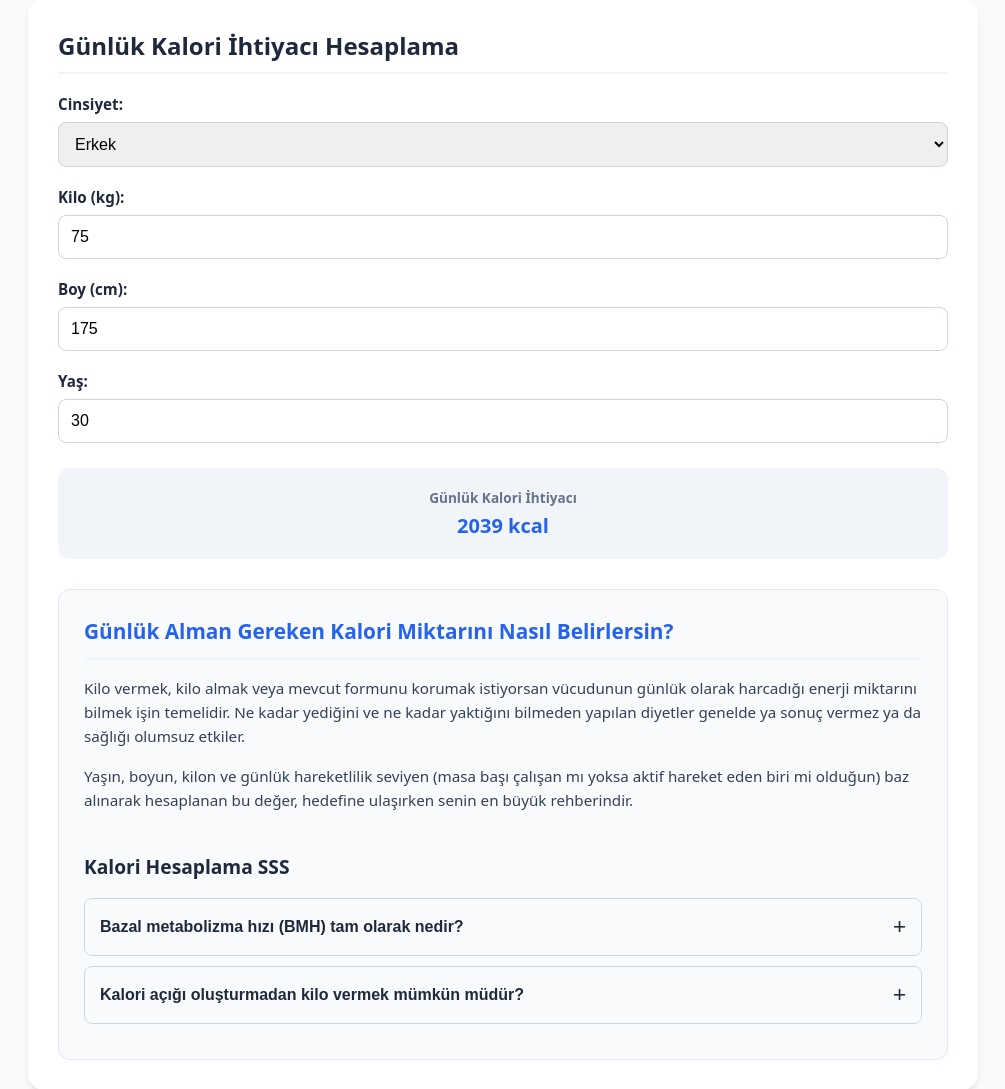
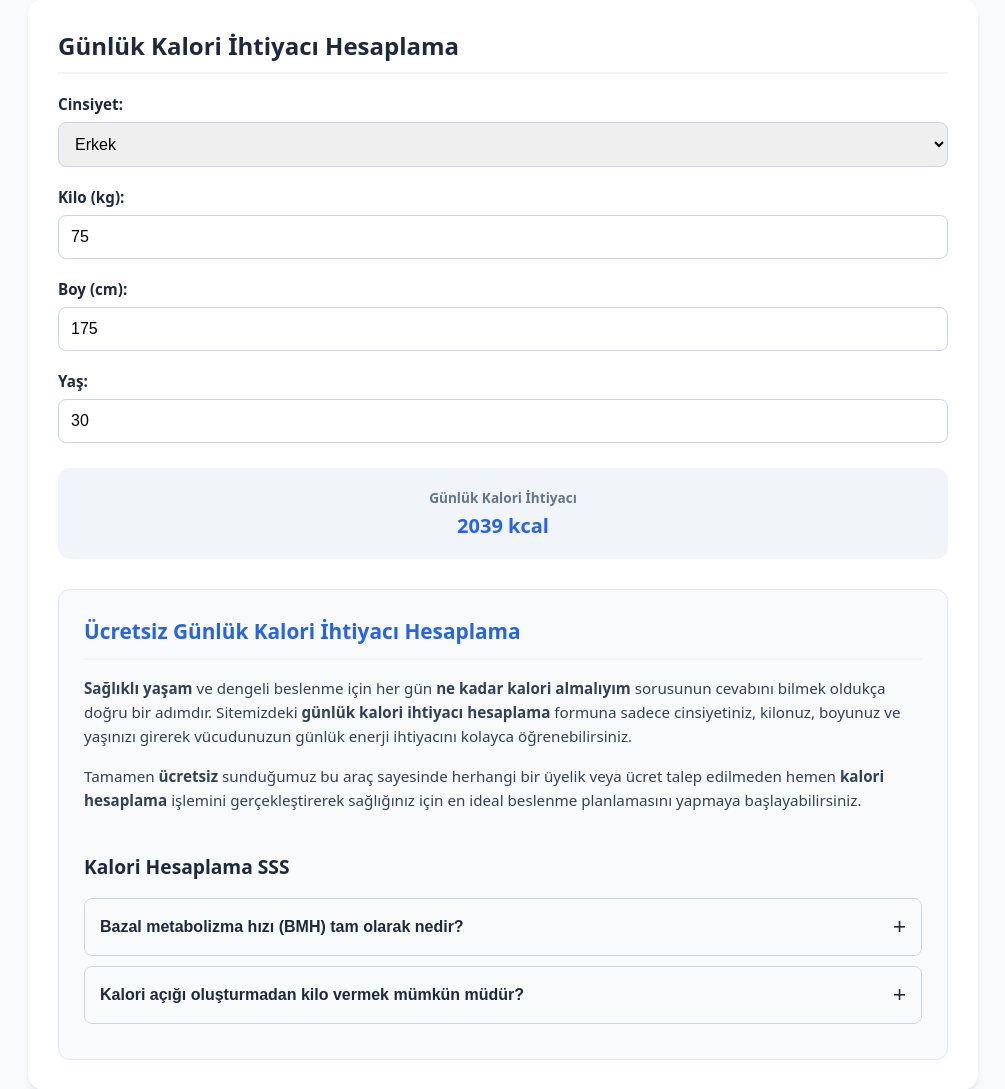
Before and after one commit to cempolat172-arch/pratikhesaplar, a FastAPI app: page /kalori-hesaplama in a window 1280 px wide. Shown: the part 264-1353 px from the top of the page, without its empty margins (137-1142 px from the left). Run offline with FastAPI, Linux system fonts and the light colour scheme.

Commit message:
Kalori sayfası için SEO metni güncellendi

```diff
--- a/templates/kalori.html
+++ b/templates/kalori.html
@@ -12,9 +12,9 @@
 </div>
 
 <div class="seo-content" style="background: #f8fafc; padding: 25px; border-radius: 12px; margin-top: 30px; border: 1px solid #e2e8f0; box-shadow: 0 2px 4px rgba(0,0,0,0.02);">
-    <h2 style="font-size: 1.3rem; margin-top: 0;">Günlük Alman Gereken Kalori Miktarını Nasıl Belirlersin?</h2>
-    <p>Kilo vermek, kilo almak veya mevcut formunu korumak istiyorsan vücudunun günlük olarak harcadığı enerji miktarını bilmek işin temelidir. Ne kadar yediğini ve ne kadar yaktığını bilmeden yapılan diyetler genelde ya sonuç vermez ya da sağlığı olumsuz etkiler.</p>
-    <p>Yaşın, boyun, kilon ve günlük hareketlilik seviyen (masa başı çalışan mı yoksa aktif hareket eden biri mi olduğun) baz alınarak hesaplanan bu değer, hedefine ulaşırken senin en büyük rehberindir.</p>
+    <h2 style="font-size: 1.3rem; margin-top: 0;">Ücretsiz Günlük Kalori İhtiyacı Hesaplama</h2>
+    <p><strong>Sağlıklı yaşam</strong> ve dengeli beslenme için her gün <strong>ne kadar kalori almalıyım</strong> sorusunun cevabını bilmek oldukça doğru bir adımdır. Sitemizdeki <strong>günlük kalori ihtiyacı hesaplama</strong> formuna sadece cinsiyetiniz, kilonuz, boyunuz ve yaşınızı girerek vücudunuzun günlük enerji ihtiyacını kolayca öğrenebilirsiniz.</p>
+    <p>Tamamen <strong>ücretsiz</strong> sunduğumuz bu araç sayesinde herhangi bir üyelik veya ücret talep edilmeden hemen <strong>kalori hesaplama</strong> işlemini gerçekleştirerek sağlığınız için en ideal beslenme planlamasını yapmaya başlayabilirsiniz.</p>
 
     <div class="faq-section" style="margin-top: 40px;">
         <h3 style="font-size: 1.2rem; color: #1e293b; border-bottom: none; margin-bottom: 15px;">Kalori Hesaplama SSS</h3>
```
